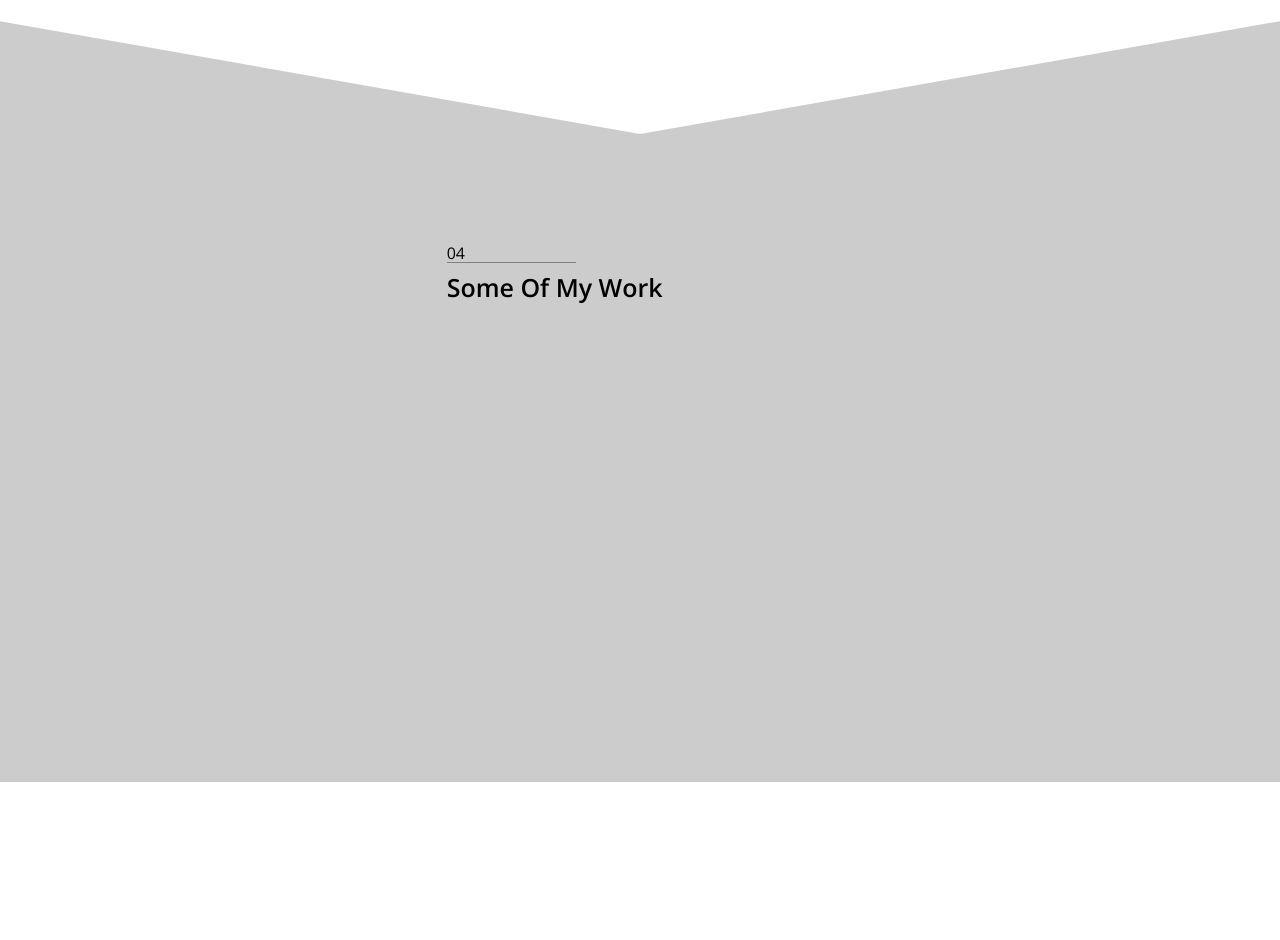
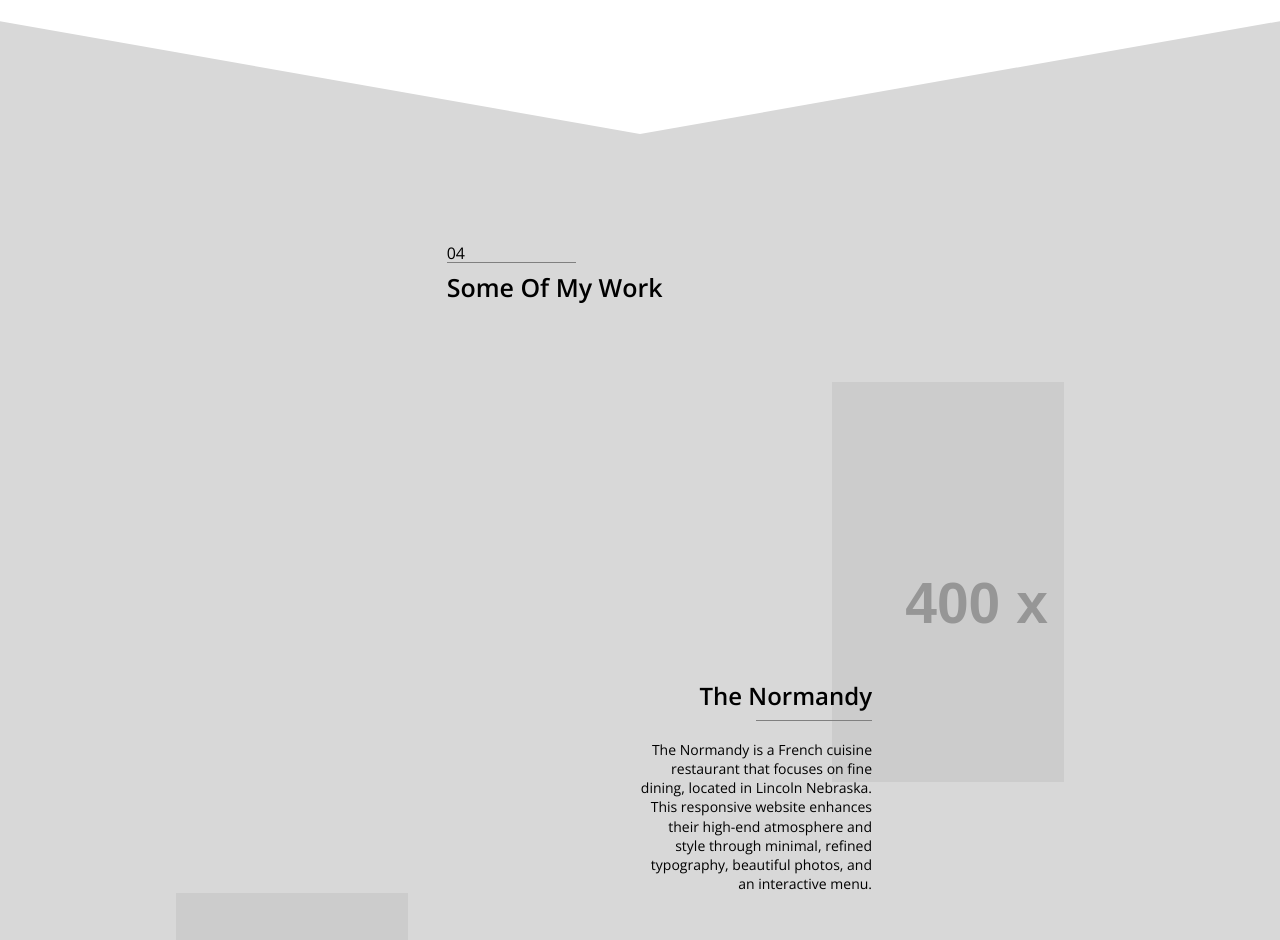
Before and after one commit to lexisvon/lexisvon.github.io, a plain HTML site: page _site/buildertrend/buildertrend.html in a window 1280 px wide. Shown: the part 1860-2800 px from the top of the page. Drawn offline with nearby package versions, Linux system fonts and the light colour scheme; placeholder pictures from the web are drawn by us.

Commit message:
buildertrend works section

```diff
--- a/_site/buildertrend/buildertrend.css
+++ b/_site/buildertrend/buildertrend.css
@@ -43,6 +43,9 @@ body {
 .f14 {
   font-size: 14px;
 }
+.f24 {
+  font-size: 24px;
+}
 /*-- 1.1 - Headings --*/
 .border-bottom {
   border-bottom: solid 1px grey;
@@ -69,9 +72,18 @@ p {
 .lh-copy {
   line-height: 1.2rem;
 }
+.S4 p {
+  padding-right: 0;
+}
 /*-- 1.3 - Buttons --*/
 a {
   text-decoration: none;
+}
+.S4 a {
+  color: black;
+}
+.S4 a:hover {
+  color: #24AADF;
 }
 /*--------------------------------------------------------------
 2.0 - NAVIGATION MENUS
@@ -86,6 +98,14 @@ nav ul {
 }
 nav ul li {
   padding-right: 30px;
+}
+/*-- 2.2 - Footer Menu --*/
+footer {
+  margin: 3rem 0;
+}
+footer > div {
+  border: 2px solid #24AADF;
+  padding: 2rem;
 }
 /*--------------------------------------------------------------
 3.0 - CONTENT
@@ -107,11 +127,26 @@ nav ul li {
 .S4 {
   overflow: hidden;
 }
+.normandy, .beautybar {
+  margin-right: -40px;
+  margin-top: 300px;
+  z-index: 1;
+}
+.lexisvon {
+  margin-left: -40px;
+  margin-top: 300px;
+  z-index: 1;
+}
+.normandy h3, .lexisvon h3, .beautybar h3 {
+  padding-bottom: 10px;
+}
+.normandy > p, .lexisvon > p, .beautybar > p {
+  margin-top: 20px;
+}
 .angle-bg {
   margin-top: 200px;
-  margin-bottom: 200px;
-  background: #ccc;
-  padding: 30px 60px 400px 60px;
+  background: #D8D8D8;
+  padding: 30px 60px 100px 60px;
   position: relative;
 }
 .angle-bg:before {
@@ -119,7 +154,7 @@ nav ul li {
   content: "";
   width: 100vw;
   height: 50vh;
-  background: #ccc;
+  background: #D8D8D8;
   z-index: -1;
   transform: rotate(-10deg);
   left: 50%;
@@ -131,7 +166,7 @@ nav ul li {
   content: "";
   width: 100vw;
   height: 50vh;
-  background: #ccc;
+  background: #D8D8D8;
   z-index: -1;
   transform: rotate(10deg);
   right: 50%;
@@ -235,7 +270,11 @@ nav ul li {
   padding: 100px 0 50px 0;
 }
 .profile-img {
-  background-image: url(http://via.placeholder.com/400x452);
+  background: url(http://via.placeholder.com/400x452) no-repeat;
+  height: 400px;
+}
+.normandy-img {
+  background: url(http://via.placeholder.com/400x452) no-repeat;
   height: 400px;
 }
 /*--------------------------------------------------------------
@@ -243,7 +282,7 @@ nav ul li {
 -------------------------------------------------------------- */
 /*-- 5.1 - Background Colors --*/
 .bg-grey {
-  background-color: grey;
+  background-color: #D8D8D8;
 }
 .bg-blue {
   background-color: #24AADF;
@@ -256,8 +295,20 @@ nav ul li {
 .justify-flex-end {
   justify-content: flex-end;
 }
+.align-self-fe {
+  align-self: flex-end;
+}
 .txt-align-c {
   text-align: center;
+}
+.txt-align-l {
+  text-align: left;
+}
+.txt-align-r {
+  text-align: right;
+}
+.fr {
+  float: right;
 }
 .m0a {
   margin: 0 auto;
--- a/_site/buildertrend/buildertrend.html
+++ b/_site/buildertrend/buildertrend.html
@@ -65,7 +65,7 @@
 		</div>
 	</section>
 	<section class="S3">
-		<header class="title col-1-3">
+		<header class="title col-1-5">
 			<p class="border-bottom col-1-3">03</p>
 			<h2>Let's Talk About You</h2>
 		</header>
@@ -79,7 +79,44 @@
 				<p class="border-bottom col-1-3">04</p>
 				<h2>Some Of My Work</h2>
 			</header>
+			<div class="wrapper flex justify-flex-end">
+				<div class="flex col-1-2">
+					<div class="col-1-2 align-self-fe normandy">
+						<h3 class="txt-align-r f24"><a href="http://thenormandylincoln.com/" target="_blank">The Normandy</a></h3>
+						<div class="border-bottom col-1-2 fr"></div>
+						<p class="f14 txt-align-r lh-copy">The Normandy is a French cuisine restaurant that focuses on fine dining, located in Lincoln Nebraska. This responsive website enhances their high-end atmosphere and style through minimal, refined typography, beautiful photos, and an interactive menu.</p>
+					</div>
+					<div class="normandy-img col-1-2"></div>
+				</div>
+			</div>
+			<div class="wrapper">
+				<div class="flex col-1-2">
+					<div class="normandy-img col-1-2"></div>
+					<div class="col-1-2 align-self-fe lexisvon">
+						<h3 class="txt-align-l border-bottom col-1-2 f24"><a href="http://lexisvon.com/" target="_blank">lexisvon.com</a></h3>
+						<p class="f14 txt-align-l lh-copy">An idea for my own personal website to display some of my work. Designed to reflect my love of a minimal style with lots of white space and simple navigation.</p>
+					</div>
+				</div>
+			</div>
+			<div class="wrapper flex justify-flex-end">
+				<div class="flex col-1-2">
+					<div class="col-1-2 align-self-fe beautybar">
+						<h3 class="txt-align-r f24"><a href="https://lexisvon.github.io/beautybar/beautybar.html" target="_blank">Beauty Bar</a></h3>
+						<div class="border-bottom col-1-2 fr"></div>
+						<p class="f14 txt-align-r lh-copy">Beauty Bar is a cool nightclub that was transformed into a luxurious, swanky time capsule of big hair, pink nails, and dry martinis. This is a conceptual design for the new website to attract and show people what Beauty Bar is all about.</p>
+					</div>
+					<div class="normandy-img col-1-2"></div>
+				</div>
+			</div>
 		</div>
 	</section>
+	<footer>
+		<div class="col-1-3 m0a">
+			<h4>Let's Talk.</h4>
+			<h4>Lexis von Seggern</h4>
+			<p>Get My Resume</p>
+			<p>Shoot Me An Email</p>
+		</div>
+	</footer>
 </body>
 </html>
--- a/buildertrend/buildertrend.css
+++ b/buildertrend/buildertrend.css
@@ -43,6 +43,9 @@ body {
 .f14 {
   font-size: 14px;
 }
+.f24 {
+  font-size: 24px;
+}
 /*-- 1.1 - Headings --*/
 .border-bottom {
   border-bottom: solid 1px grey;
@@ -69,9 +72,18 @@ p {
 .lh-copy {
   line-height: 1.2rem;
 }
+.S4 p {
+  padding-right: 0;
+}
 /*-- 1.3 - Buttons --*/
 a {
   text-decoration: none;
+}
+.S4 a {
+  color: black;
+}
+.S4 a:hover {
+  color: #24AADF;
 }
 /*--------------------------------------------------------------
 2.0 - NAVIGATION MENUS
@@ -86,6 +98,14 @@ nav ul {
 }
 nav ul li {
   padding-right: 30px;
+}
+/*-- 2.2 - Footer Menu --*/
+footer {
+  margin: 3rem 0;
+}
+footer > div {
+  border: 2px solid #24AADF;
+  padding: 2rem;
 }
 /*--------------------------------------------------------------
 3.0 - CONTENT
@@ -107,11 +127,26 @@ nav ul li {
 .S4 {
   overflow: hidden;
 }
+.normandy, .beautybar {
+  margin-right: -40px;
+  margin-top: 300px;
+  z-index: 1;
+}
+.lexisvon {
+  margin-left: -40px;
+  margin-top: 300px;
+  z-index: 1;
+}
+.normandy h3, .lexisvon h3, .beautybar h3 {
+  padding-bottom: 10px;
+}
+.normandy > p, .lexisvon > p, .beautybar > p {
+  margin-top: 20px;
+}
 .angle-bg {
   margin-top: 200px;
-  margin-bottom: 200px;
-  background: #ccc;
-  padding: 30px 60px 400px 60px;
+  background: #D8D8D8;
+  padding: 30px 60px 100px 60px;
   position: relative;
 }
 .angle-bg:before {
@@ -119,7 +154,7 @@ nav ul li {
   content: "";
   width: 100vw;
   height: 50vh;
-  background: #ccc;
+  background: #D8D8D8;
   z-index: -1;
   transform: rotate(-10deg);
   left: 50%;
@@ -131,7 +166,7 @@ nav ul li {
   content: "";
   width: 100vw;
   height: 50vh;
-  background: #ccc;
+  background: #D8D8D8;
   z-index: -1;
   transform: rotate(10deg);
   right: 50%;
@@ -235,7 +270,11 @@ nav ul li {
   padding: 100px 0 50px 0;
 }
 .profile-img {
-  background-image: url(http://via.placeholder.com/400x452);
+  background: url(http://via.placeholder.com/400x452) no-repeat;
+  height: 400px;
+}
+.normandy-img {
+  background: url(http://via.placeholder.com/400x452) no-repeat;
   height: 400px;
 }
 /*--------------------------------------------------------------
@@ -243,7 +282,7 @@ nav ul li {
 -------------------------------------------------------------- */
 /*-- 5.1 - Background Colors --*/
 .bg-grey {
-  background-color: grey;
+  background-color: #D8D8D8;
 }
 .bg-blue {
   background-color: #24AADF;
@@ -256,8 +295,20 @@ nav ul li {
 .justify-flex-end {
   justify-content: flex-end;
 }
+.align-self-fe {
+  align-self: flex-end;
+}
 .txt-align-c {
   text-align: center;
+}
+.txt-align-l {
+  text-align: left;
+}
+.txt-align-r {
+  text-align: right;
+}
+.fr {
+  float: right;
 }
 .m0a {
   margin: 0 auto;
```
Also changed, not shown: buildertrend/buildertrend.html (+38 -1 lines).
